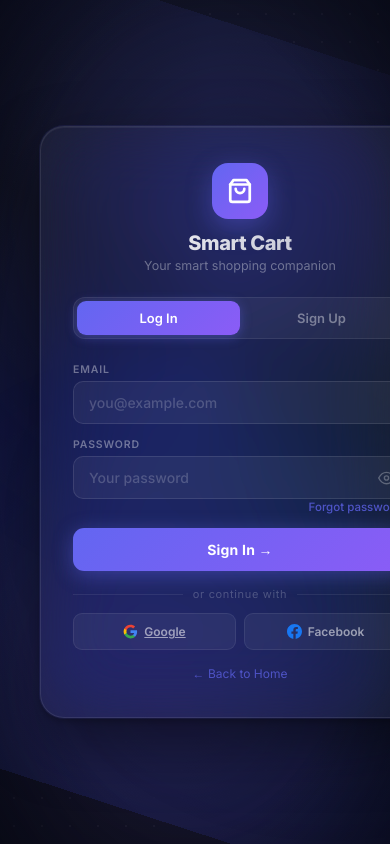
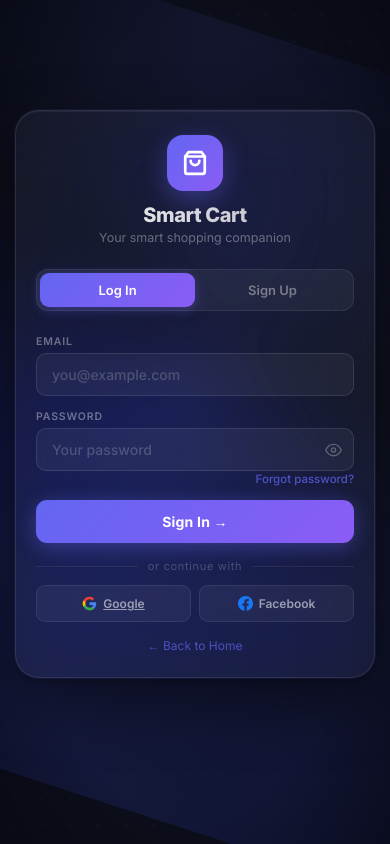
Before and after one commit to SHASHANKKUMARRAJP/Smart-Cart, a Flask app: page /login in a window 390 px wide. Run offline with Flask 3, Linux system fonts and the light colour scheme.

Commit message:
Fix login page mobile layout overflow and alignment

```diff
--- a/app/templates/login-new.html
+++ b/app/templates/login-new.html
@@ -22,7 +22,8 @@
             height: 100%;
             width: 100%;
             font-family: 'Inter', sans-serif;
-            overflow: hidden;
+            overflow-x: hidden;
+            overflow-y: auto;
             color: #fff;
         }
 
@@ -895,6 +896,40 @@
             margin-right: 14px;
             color: #5f6368;
         }
+
+        /* ════════════════════════════════════════
+           RESPONSIVE DESIGN (MOBILE)
+           ════════════════════════════════════════ */
+        @media (max-width: 900px) {
+            .layout {
+                flex-direction: column;
+                height: auto;
+                min-height: 100vh;
+            }
+
+            .form-side {
+                width: 100%;
+                padding: 15px;
+                flex: 1;
+            }
+
+            .show-side {
+                display: none; /* Hide showcase on smaller screens */
+            }
+
+            .card {
+                padding: 24px 20px;
+            }
+
+            .g-modal {
+                width: 92%;
+                max-width: 400px;
+            }
+
+            .orb {
+                display: none; /* Simplify background for mobile performance */
+            }
+        }
     </style>
 </head>
 
```
